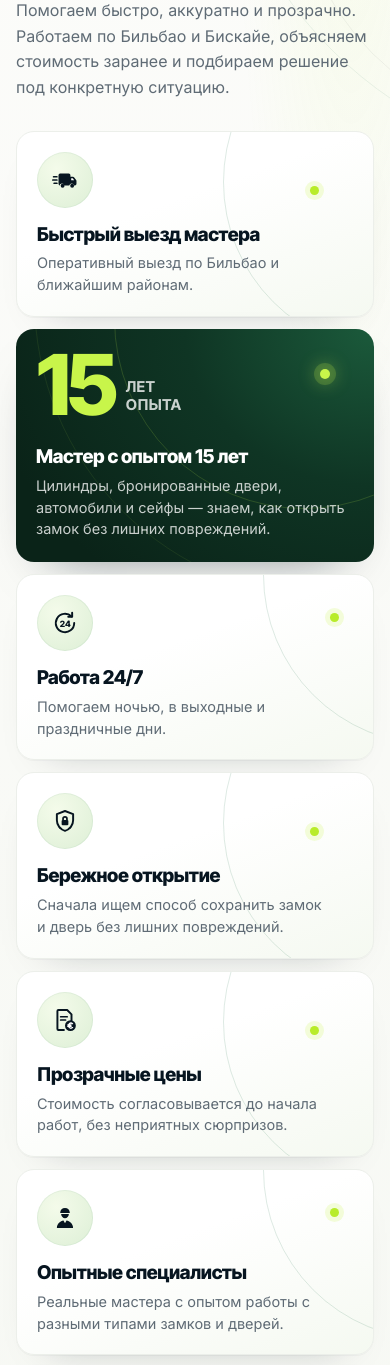
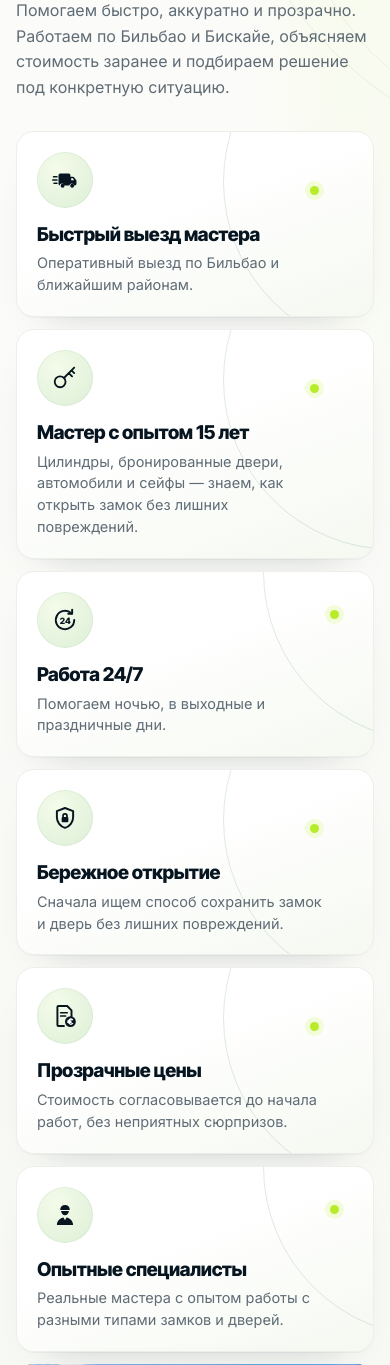
Before and after one commit to underproger/lockbilbao, a PHP site: page / in a window 390 px wide. Shown: the part 3998-5363 px from the top of the page. Run offline with PHP 8.4, Linux system fonts and the light colour scheme.

Commit message:
Примеры отзывов, обычная карточка «15 лет», SEO-текст в одну колонку, заявка без фото
- «Мастер с опытом 15 лет» — обычная карточка, как остальные преимущества.
- Отзывы (главная и страница услуги): примеры для показа макета,
  помечены «Пример отзыва» (.review--demo), без иконки Google.
- «Полезно знать»: заголовок и текст в одну колонку.
- «Заявка на выезд»: убрано фото мастера, две колонки; телефон, режим
  работы и WhatsApp в одну строку, гарантии в ряд — блок компактнее.
- Каталог пересобран с обновлёнными общими блоками.

Co-Authored-By: Claude Opus 5.5 <noreply@anthropic.com>
Claude-Session: https://claude.ai/code/session_01LJWcccLh2tSdCmK7sszm9H

```diff
--- a/css/style.css
+++ b/css/style.css
@@ -775,7 +775,7 @@ ul.pr-notes {
   gap: 16px;
 }
 .why-card--a { grid-column: span 6; }
-.why-stat { grid-column: span 7; }
+.why-card--f { grid-column: span 7; }
 .why-card--b { grid-column: span 5; }
 .why-card--c { grid-column: span 6; }
 .why-card--d { grid-column: span 6; }
@@ -813,25 +813,6 @@ ul.pr-notes {
 .why-card__ic svg { width: 32px; height: 32px; }
 .why-card__title { font: 800 20px/1.2 var(--ff-display); letter-spacing: -.02em; color: var(--ink); }
 .why-card__text { margin: 6px 0 0; font-size: 14.5px; line-height: 1.5; color: var(--muted); max-width: 32ch; }
-
-/* карточка-цифра: опыт мастера */
-.why-stat {
-  position: relative; overflow: hidden; isolation: isolate;
-  display: flex; flex-direction: column; justify-content: flex-end; align-items: flex-start;
-  padding: 24px 28px 26px; border-radius: 18px; color: #fff;
-  background: radial-gradient(110% 140% at 100% 0%, #1B5A3B 0%, #0F3524 48%, #0A2318 100%);
-  box-shadow: 0 24px 50px -34px rgba(7, 21, 32, .6);
-}
-.why-stat__deco { position: absolute; inset: 0; z-index: -1; pointer-events: none; }
-.why-stat__deco i { position: absolute; border-radius: 50%; border: 1px solid rgba(200, 245, 74, .16); }
-.why-stat__deco i:nth-child(1) { width: 380px; height: 380px; right: -120px; top: -200px; }
-.why-stat__deco i:nth-child(2) { width: 600px; height: 600px; right: -260px; top: -330px; border-color: rgba(200, 245, 74, .08); }
-.why-stat__deco b { position: absolute; right: 44px; top: 40px; width: 10px; height: 10px; border-radius: 50%; background: var(--lime); box-shadow: 0 0 0 6px rgba(200, 245, 74, .18), 0 0 18px 4px rgba(200, 245, 74, .4); }
-.why-stat__num { display: flex; align-items: flex-end; gap: 12px; margin-bottom: auto; padding-bottom: 18px; }
-.why-stat__num b { font: 800 clamp(84px, 3rem + 4vw, 132px)/.8 var(--ff-display); letter-spacing: -.06em; color: var(--lime); }
-.why-stat__num span { padding-bottom: 4px; font: 700 15px/1.2 var(--ff-display); letter-spacing: .02em; text-transform: uppercase; color: rgba(255, 255, 255, .78); }
-.why-stat .why-card__title { color: #fff; }
-.why-stat .why-card__text { color: rgba(255, 255, 255, .78); max-width: 46ch; }
 
 /* фото-карточки */
 .why-photo {
@@ -1787,8 +1758,6 @@ input[type="file"]:focus-visible + .file, .field:focus-within .file { border-col
 
 
   .why-grid { grid-template-columns: minmax(0, 1fr); grid-auto-rows: auto; gap: 12px; }
-  .why-stat { padding: 22px 20px; }
-  .why-stat__num { padding-bottom: 28px; }
   .why-card { padding: 20px; }
   .why-card:hover { transform: none; }
   .why-card__ic { width: 56px; height: 56px; margin-bottom: 16px; }
--- a/index.html
+++ b/index.html
@@ -588,9 +588,8 @@
           <p class="why-card__text">Оперативный выезд по Бильбао и ближайшим районам.</p>
         </article>
         <!-- TODO: подтвердить стаж мастера с заказчиком -->
-        <article class="why-stat">
-          <span class="why-stat__deco" aria-hidden="true"><i></i><i></i><b></b></span>
-          <p class="why-stat__num"><b>15</b><span>лет<br>опыта</span></p>
+        <article class="why-card why-card--f">
+          <span class="why-card__ic"><svg aria-hidden="true"><use href="#i-key"/></svg></span>
           <h3 class="why-card__title">Мастер с&nbsp;опытом 15&nbsp;лет</h3>
           <p class="why-card__text">Цилиндры, бронированные двери, автомобили и&nbsp;сейфы — знаем, как открыть замок без лишних повреждений.</p>
         </article>
```
Also changed, not shown: other parts of css/style.css (+11 -20 lines), other parts of index.html (+24 -24 lines), servicios/apertura-de-puertas/index.html (+21 -21 lines), servicios/index.html (+7 -8 lines), README.md.
